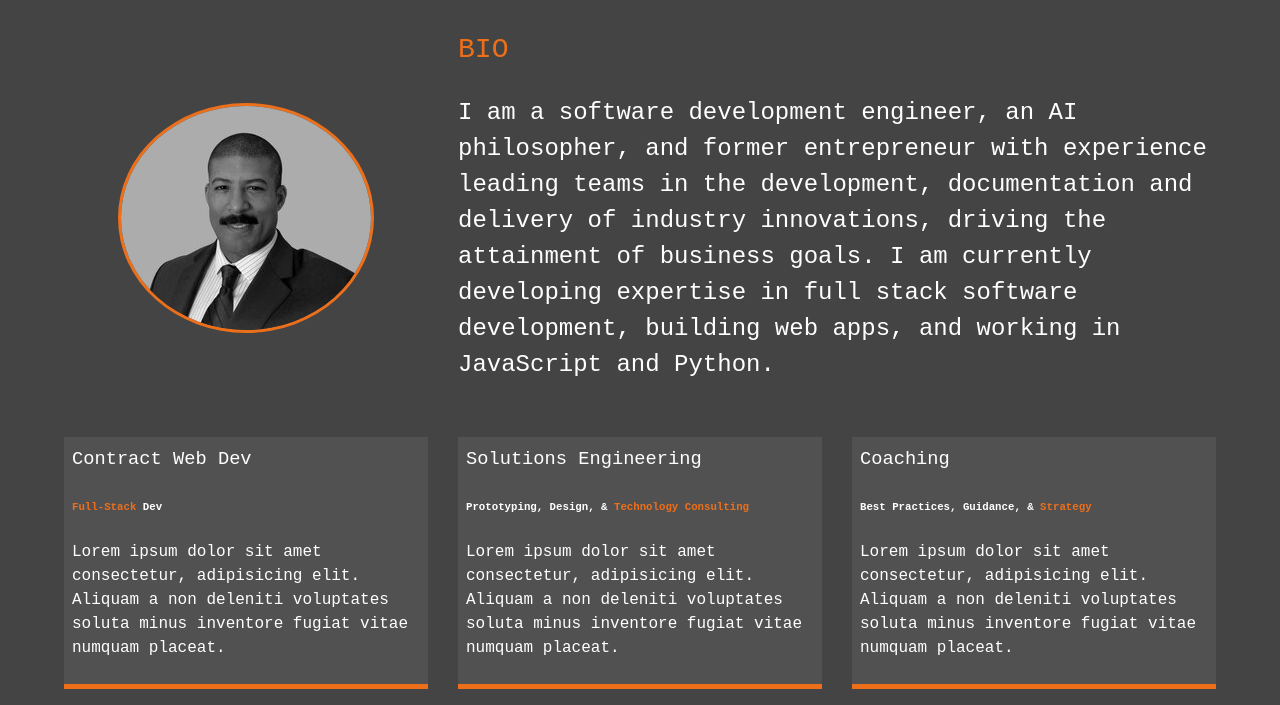
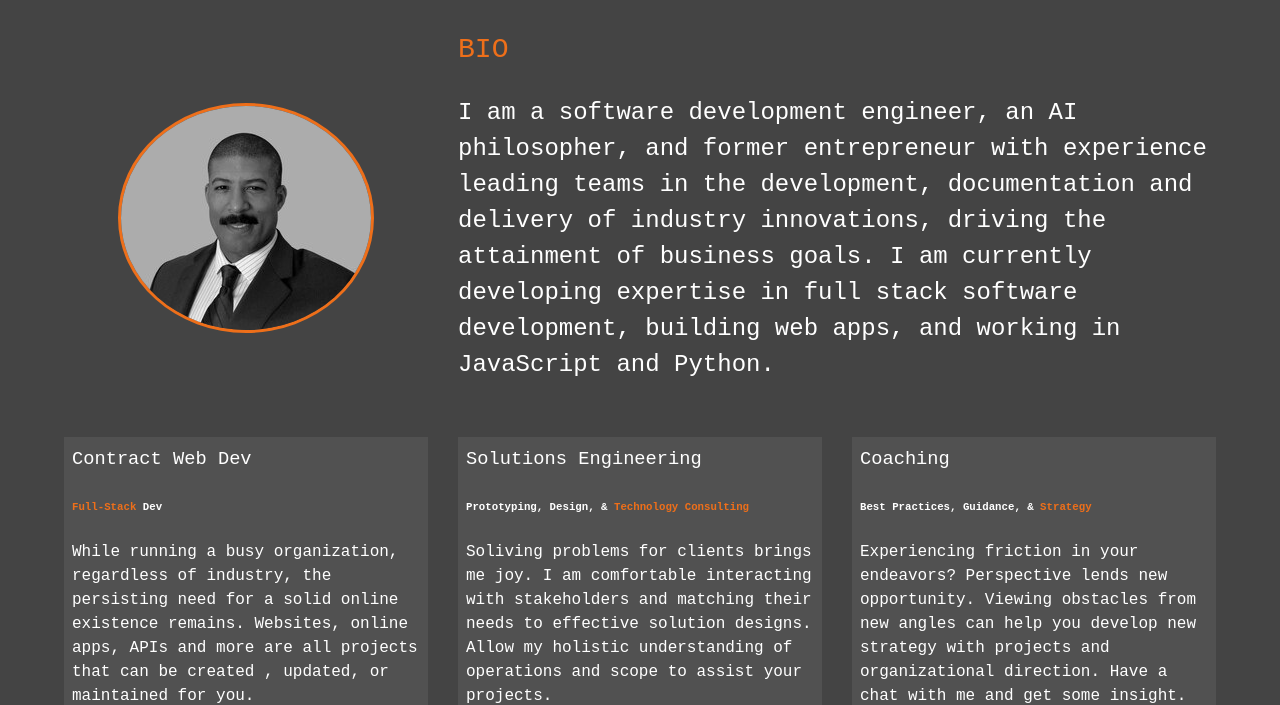
Before and after one commit to f2hodge/sitehound.us, a website: page dist/about.html in a window 1280 px wide. Shown: the part 253-958 px from the top of the page. Drawn offline with Linux system fonts and the light colour scheme.

Commit message:
20230707 11:48

```diff
--- a/dist/about.html
+++ b/dist/about.html
@@ -66,19 +66,19 @@
             <div class="job job-1">
                 <h3>Contract Web Dev</h3>
                 <h6><span class="text-secondary">Full-Stack</span> Dev</h6>
-                <p>Lorem ipsum dolor sit amet consectetur, adipisicing elit. Aliquam a non deleniti voluptates soluta minus inventore fugiat vitae numquam placeat.</p>
+                <p>While running a busy organization, regardless of industry, the persisting need for a solid online existence remains. Websites, online apps, APIs and more are all projects that can be created , updated, or maintained for you.</p>
             </div>
 
             <div class="job job-2">
                 <h3>Solutions Engineering</h3>
                 <h6>Prototyping, Design, & <span class="text-secondary">Technology Consulting</span></h6>
-                <p>Lorem ipsum dolor sit amet consectetur, adipisicing elit. Aliquam a non deleniti voluptates soluta minus inventore fugiat vitae numquam placeat.</p>
+                <p>Soliving problems for clients brings me joy. I am comfortable interacting with stakeholders and matching their needs to effective solution designs. Allow my holistic understanding of operations and scope to assist your projects.</p>
             </div>
 
             <div class="job job-3">
                 <h3>Coaching</h3>
                 <h6>Best Practices, Guidance, & <span class="text-secondary">Strategy</span></h6>
-                <p>Lorem ipsum dolor sit amet consectetur, adipisicing elit. Aliquam a non deleniti voluptates soluta minus inventore fugiat vitae numquam placeat.</p>
+                <p>Experiencing friction in your endeavors? Perspective lends new opportunity. Viewing obstacles from new angles can help you develop new strategy with projects and organizational direction. Have a chat with me and get some insight.</p>
             </div>
         </div>
     </main>
```
Also changed, not shown: dist/android-chrome-192x192.png, dist/android-chrome-512x512.png, dist/apple-touch-icon.png, dist/favicon-16x16.png, dist/favicon-32x32.png, dist/favicon.ico.
